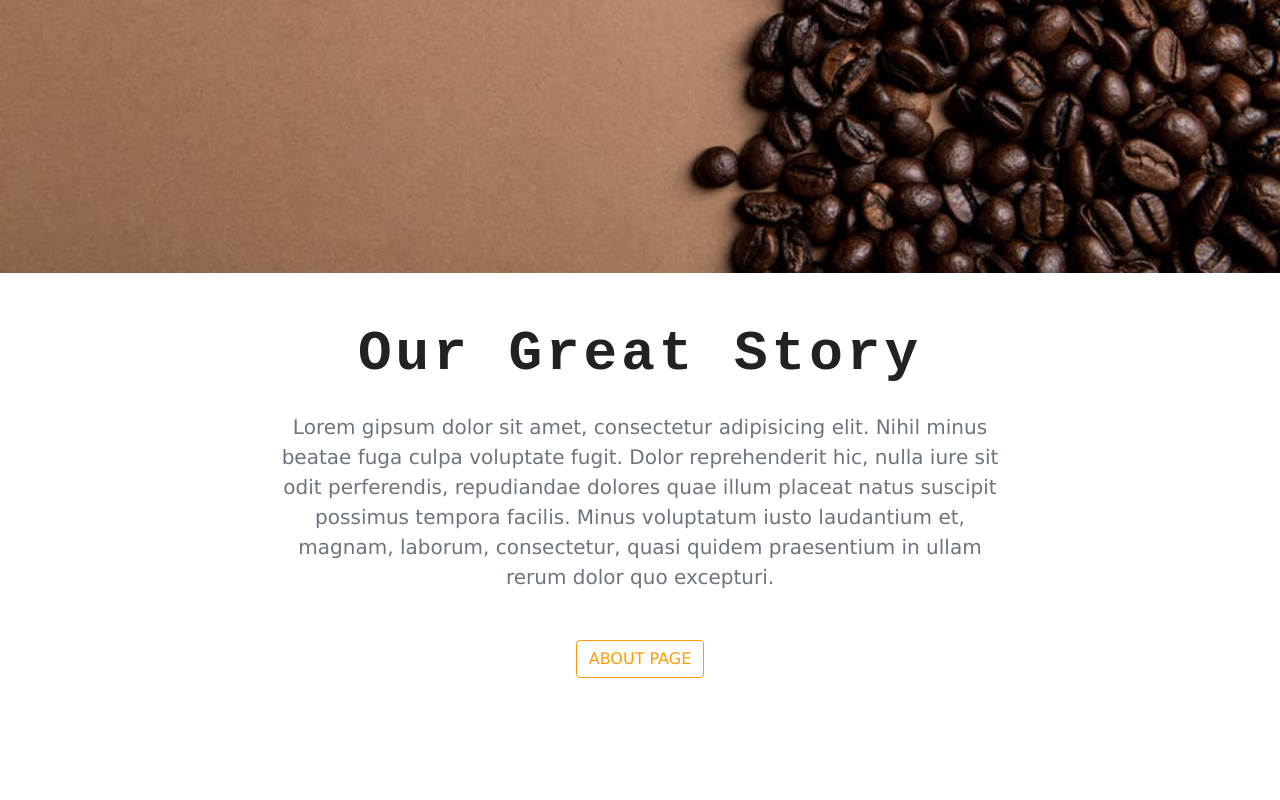
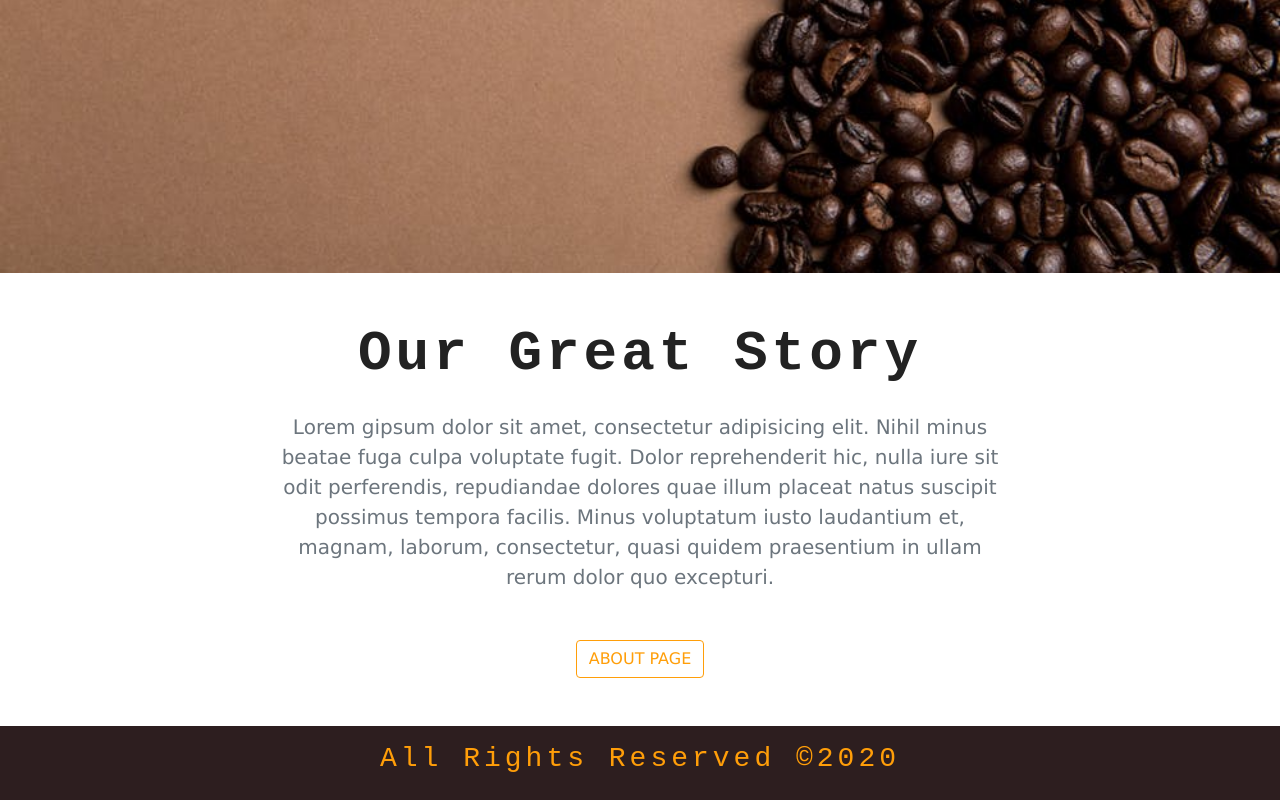
Before and after one commit to jeroentiggelman/gatsby-coffee-project, a Gatsby site: page / in a window 1280 px wide. Shown: the part 601-1401 px from the top of the page. Before the commit the page ends 1327 px from the top, so only its background shows below. Built offline with nearby package versions, Linux system fonts and the light colour scheme; Gatsby itself is replaced by a stand-in of ours.

Commit message:
footer added

```diff
--- /dev/null
+++ b/src/components/globals/Footer.js
@@ -0,0 +1,15 @@
+import React from 'react'
+
+export default function Footer() {
+  return (
+    <footer className="footer py-3">
+      <div className="container">
+        <div className="row">
+          <div className="col-10 mx-auto col-md-6 text-yellow text-center text-capitalize">
+            <h3>all rights reserved &copy;{new Date().getFullYear().toString()}</h3>
+          </div>
+        </div>
+      </div>
+    </footer>
+  )
+}
--- a/src/components/layout.css
+++ b/src/components/layout.css
@@ -46,3 +46,6 @@ h6 {
   background: var(--mainYellow);
   color: var(--mainBrown);
 }
+.footer {
+  background: var(--mainBrown);
+}
--- a/src/components/layout.js
+++ b/src/components/layout.js
@@ -11,12 +11,14 @@ import PropTypes from "prop-types"
 import "./bootstrap.min.css"
 import "./layout.css"
 
-import { Navbar } from "./globals/navbar"
+import { Navbar } from "./globals/Navbar"
+import Footer from "./globals/Footer"
 
 const Layout = ({ children }) =>
 <>
   <Navbar />
   {children}
+  <Footer />
 </>
 
 Layout.propTypes = {
```
